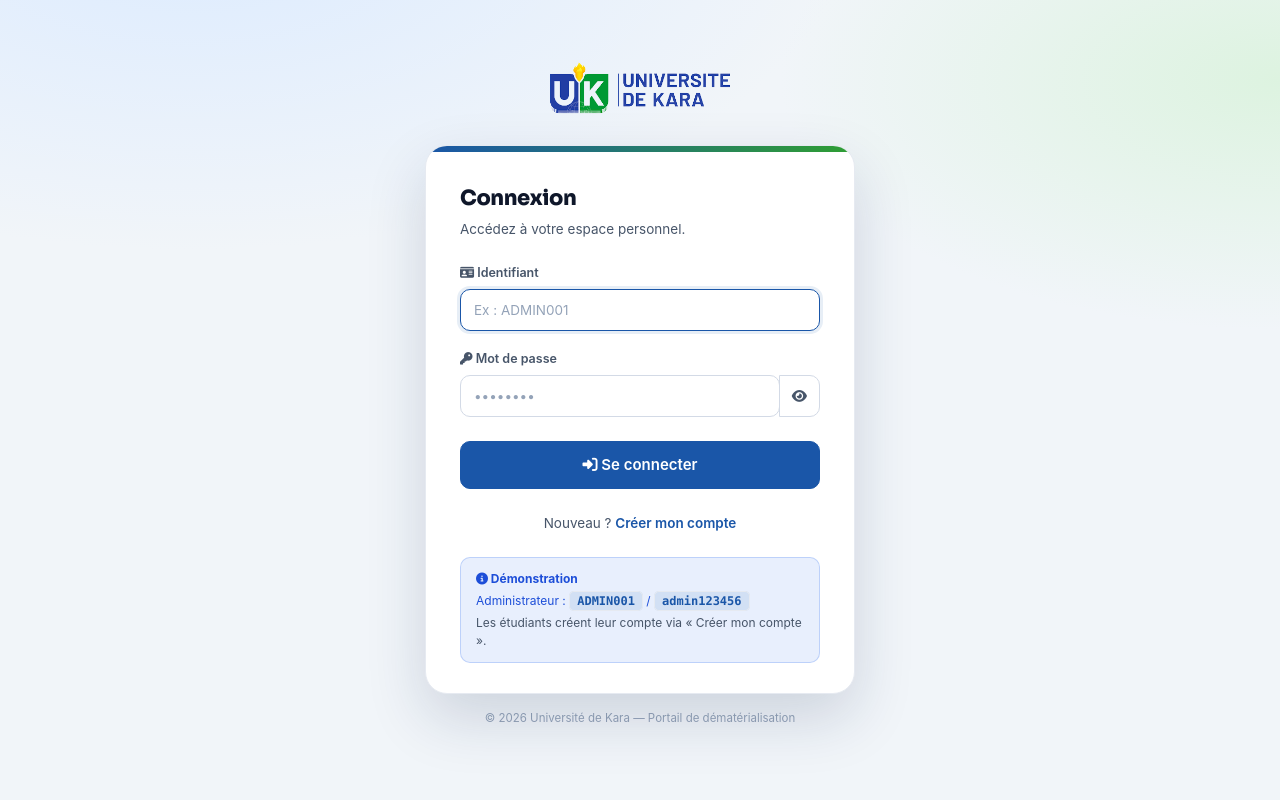
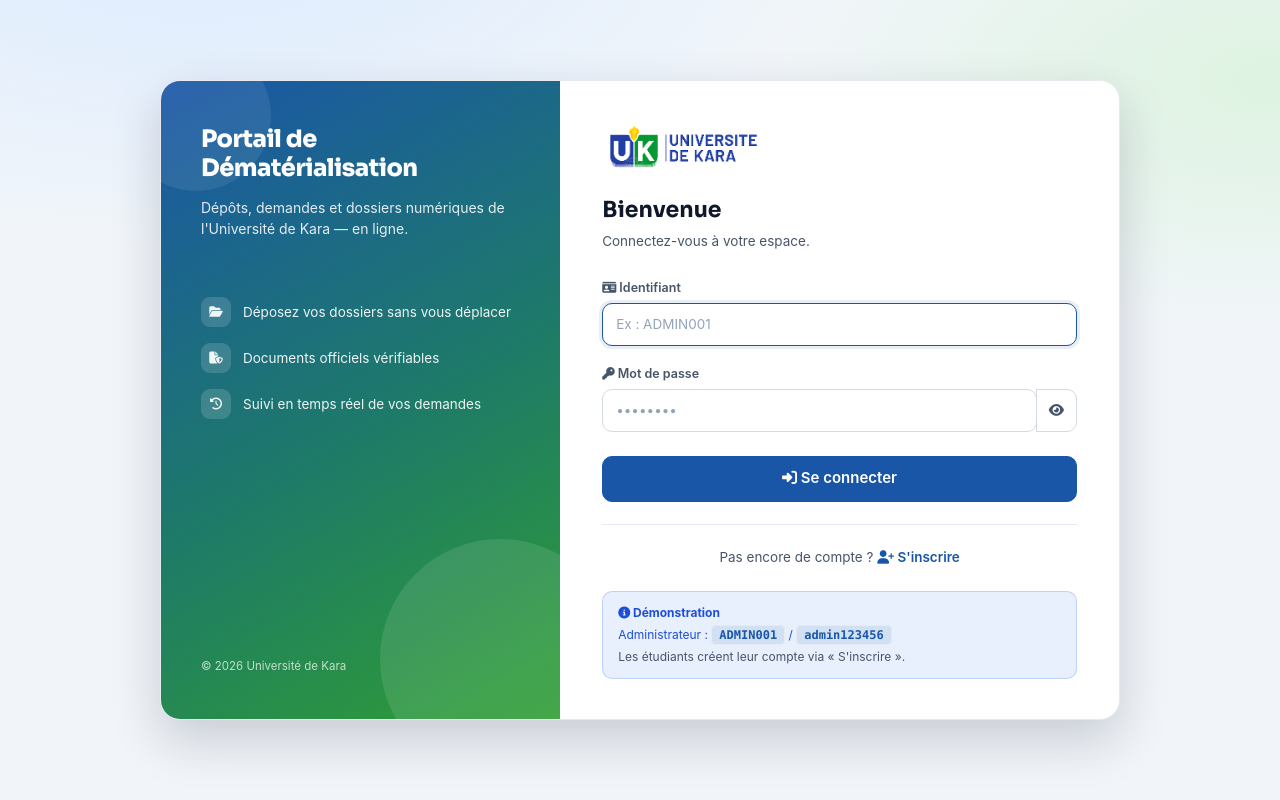
Before and after one commit to BAZILA/dematerialisation, a Laravel app: page /login in a window 1280 px wide. Run offline with Laravel 12, Linux system fonts and the light colour scheme.

Commit message:
UI: restauration de l'ancien login (split-screen) prefere par l'utilisateur
Co-Authored-By: Claude Opus 4.8 <noreply@anthropic.com>

```diff
--- a/resources/views/auth/login.blade.php
+++ b/resources/views/auth/login.blade.php
@@ -4,27 +4,48 @@
 
 @section('css')
     <style>
-        .login-wrap { width: 100%; max-width: 430px; position: relative; z-index: 1; }
-        .login-logo { text-align: center; margin-bottom: 22px; }
-        .login-logo img { height: 66px; width: auto; }
-        .login-card { border-radius: 22px !important; box-shadow: 0 24px 60px rgba(20, 40, 80, .16) !important; overflow: hidden; }
-        .login-top { height: 6px; background: linear-gradient(90deg, #1A56A8 0%, #2F9E33 100%); }
-        .login-body { padding: 34px 34px 30px; }
-        .login-body h2 { font-family: var(--font-head); font-size: 21px; font-weight: 800; color: var(--t1); letter-spacing: -.02em; }
+        .auth-card { width: 100%; max-width: 960px; border-radius: 20px !important; overflow: hidden; box-shadow: var(--shadow-lg) !important; }
+        .auth-aside {
+            background: linear-gradient(150deg, #1A56A8 0%, #1E7B67 55%, #2F9E33 100%);
+            color: #fff; padding: 44px 40px; position: relative; overflow: hidden;
+        }
+        .auth-aside::after { content: ''; position: absolute; right: -60px; bottom: -60px; width: 240px; height: 240px; border-radius: 50%; background: rgba(255, 255, 255, .10); }
+        .auth-aside::before { content: ''; position: absolute; left: -40px; top: -40px; width: 150px; height: 150px; border-radius: 50%; background: rgba(255, 255, 255, .08); }
+        .auth-feat { display: flex; align-items: center; gap: 12px; margin-top: 16px; font-size: 13.5px; color: rgba(255, 255, 255, .92); position: relative; z-index: 1; }
+        .auth-feat i { width: 30px; height: 30px; border-radius: 9px; background: rgba(255, 255, 255, .15); display: flex; align-items: center; justify-content: center; font-size: 12px; }
+        .auth-form { padding: 40px 42px; }
+        .auth-form-logo { height: 54px; width: auto; margin-bottom: 22px; }
+        @media (max-width: 767px) { .auth-form { padding: 30px 24px; } .auth-form-logo { height: 46px; } }
     </style>
 @endsection
 
 @section('content')
-    <div class="login-wrap">
-        <div class="login-logo">
-            <img src="{{ asset('assets/uk/logo-sigle-bg.png') }}" alt="Université de Kara">
-        </div>
+    <div class="card auth-card">
+        <div class="row g-0">
 
-        <div class="card login-card">
-            <div class="login-top"></div>
-            <div class="login-body">
-                <h2>Connexion</h2>
-                <p style="font-size:13.5px;color:var(--t2);margin:3px 0 22px;">Accédez à votre espace personnel.</p>
+            {{-- Panneau marque --}}
+            <div class="col-md-5 auth-aside d-none d-md-flex flex-column">
+                <h1 style="font-family:var(--font-head);font-size:24px;font-weight:800;letter-spacing:-.02em;position:relative;z-index:1;">
+                    Portail de Dématérialisation
+                </h1>
+                <p style="font-size:14px;color:rgba(255,255,255,.88);margin-top:6px;position:relative;z-index:1;">
+                    Dépôts, demandes et dossiers numériques de l'Université de Kara — en ligne.
+                </p>
+                <div style="margin-top:26px;">
+                    <div class="auth-feat"><i class="fas fa-folder-open"></i> Déposez vos dossiers sans vous déplacer</div>
+                    <div class="auth-feat"><i class="fas fa-file-shield"></i> Documents officiels vérifiables</div>
+                    <div class="auth-feat"><i class="fas fa-clock-rotate-left"></i> Suivi en temps réel de vos demandes</div>
+                </div>
+                <div style="margin-top:auto;padding-top:26px;font-size:11.5px;color:rgba(255,255,255,.72);position:relative;z-index:1;">
+                    © {{ date('Y') }} Université de Kara
+                </div>
+            </div>
+
+            {{-- Formulaire --}}
+            <div class="col-md-7 auth-form">
+                <img src="{{ asset('assets/uk/logo-sigle-bg.png') }}" alt="Université de Kara" class="auth-form-logo">
+                <h2 style="font-family:var(--font-head);font-size:22px;font-weight:700;color:var(--t1);">Bienvenue</h2>
+                <p style="font-size:13.5px;color:var(--t2);margin-top:2px;margin-bottom:24px;">Connectez-vous à votre espace.</p>
 
                 <form method="POST" action="{{ route('login.post') }}">
                     @csrf
@@ -34,6 +55,7 @@
                             name="numero_identifiant" placeholder="Ex : ADMIN001" value="{{ old('numero_identifiant') }}" autofocus required>
                         @error('numero_identifiant')<div class="invalid-feedback">{{ $message }}</div>@enderror
                     </div>
+
                     <div class="mb-4">
                         <label class="form-label"><i class="fas fa-key"></i> Mot de passe</label>
                         <div class="input-group">
@@ -42,26 +64,26 @@
                         </div>
                         @error('password')<div class="text-danger small mt-1">{{ $message }}</div>@enderror
                     </div>
-                    <button type="submit" class="btn btn-primary w-100" style="height:48px;font-size:15px;" data-loading-text="Connexion…">
+
+                    <button type="submit" class="btn btn-primary w-100" style="height:46px;font-size:15px;" data-loading-text="Connexion…">
                         <i class="fas fa-right-to-bracket"></i> Se connecter
                     </button>
                 </form>
 
-                <div class="text-center mt-4" style="font-size:13.5px;color:var(--t2);">
-                    Nouveau ? <a href="{{ route('register') }}" style="color:var(--brand);font-weight:600;text-decoration:none;">Créer mon compte</a>
-                </div>
+                <hr style="margin:22px 0;">
+                <p class="text-center mb-0" style="font-size:13.5px;color:var(--t2);">
+                    Pas encore de compte ?
+                    <a href="{{ route('register') }}" style="color:var(--brand);font-weight:600;text-decoration:none;"><i class="fas fa-user-plus"></i> S'inscrire</a>
+                </p>
 
                 <div class="alert alert-info mt-4 mb-0" style="font-size:12px;">
                     <strong><i class="fas fa-circle-info"></i> Démonstration</strong>
                     <div class="mt-1">Administrateur : <code>ADMIN001</code> / <code>admin123456</code></div>
-                    <div class="mt-1" style="color:var(--t2);">Les étudiants créent leur compte via « Créer mon compte ».</div>
+                    <div class="mt-1" style="color:var(--t2);">Les étudiants créent leur compte via « S'inscrire ».</div>
                 </div>
             </div>
+
         </div>
-
-        <p class="text-center mt-3" style="font-size:11.5px;color:var(--t3);">
-            © {{ date('Y') }} Université de Kara — Portail de dématérialisation
-        </p>
     </div>
 @endsection
 
```
